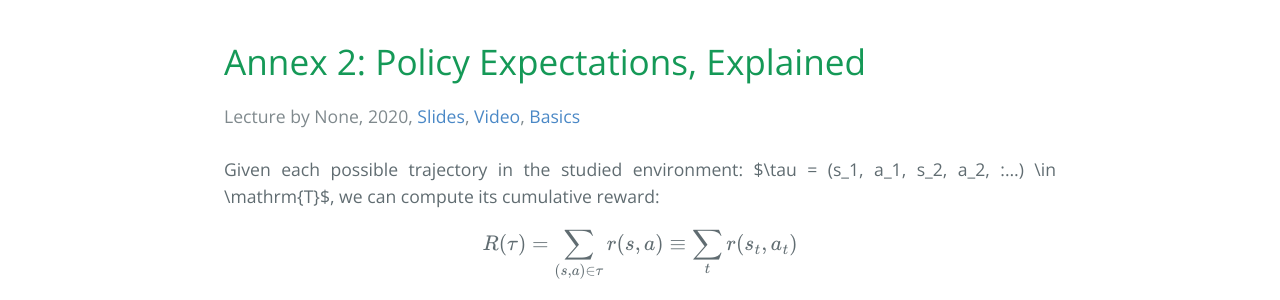
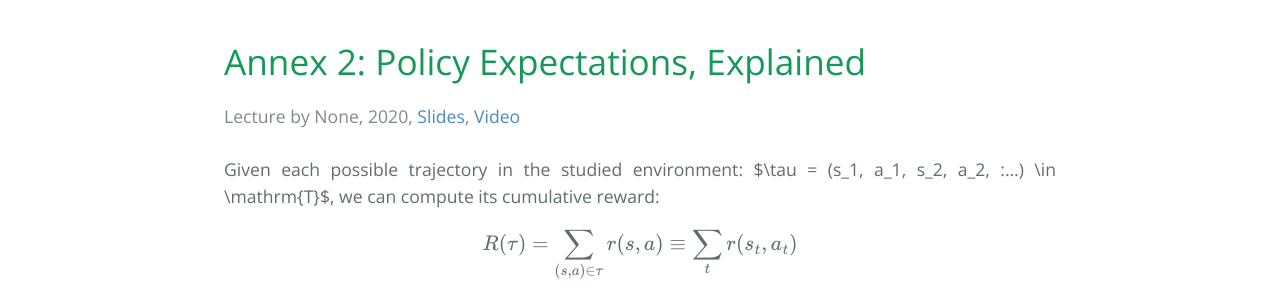
Before and after one commit to CampusAI/CampusAI.github.io, a Jekyll site: the page built from _lectures/annex/expectations.md, in a window 1280 px wide. Shown: the part 412-712 px from the top of the page. Built offline with Jekyll 4.4.1, drawn with Linux system fonts in a browser that asks for light colours; formulas are drawn with MathJax 3.

Commit message:
Removed basics link to lecture layout

```diff
--- a/_layouts/lecture.html
+++ b/_layouts/lecture.html
@@ -20,7 +20,7 @@ layout: default
 </script>
 
 <h1>{{ page.title }}</h1>
-<div class="opaque"> Lecture by {{page.lecture-author}}, {{page.lecture-date}}, <a href="{{page.slides-link}}">Slides</a>, <a href="{{page.video-link}}">Video</a>, <a href="/lectures/basic_concepts">Basics</a> </div>
+<div class="opaque"> Lecture by {{page.lecture-author}}, {{page.lecture-date}}, <a href="{{page.slides-link}}">Slides</a>, <a href="{{page.video-link}}">Video</a> </div>
 </div>
 
 <br>
```
